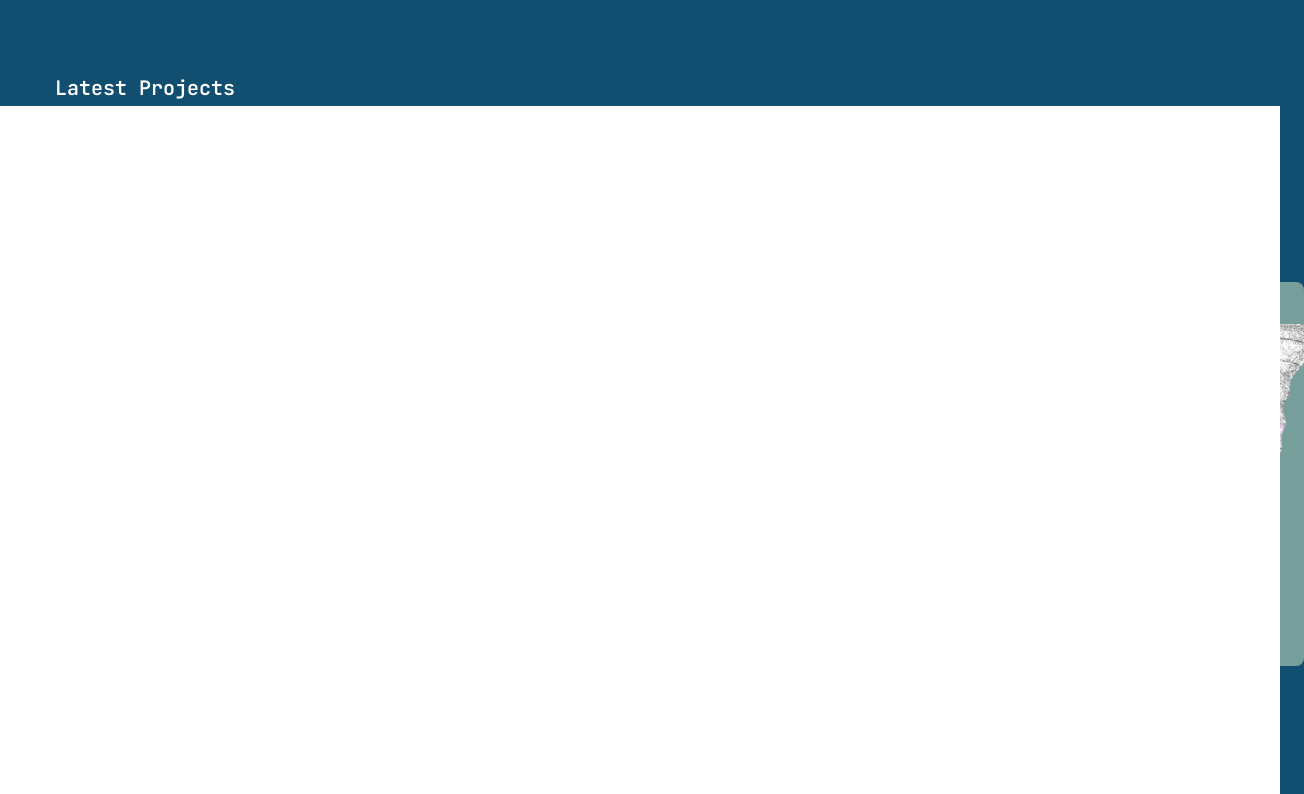
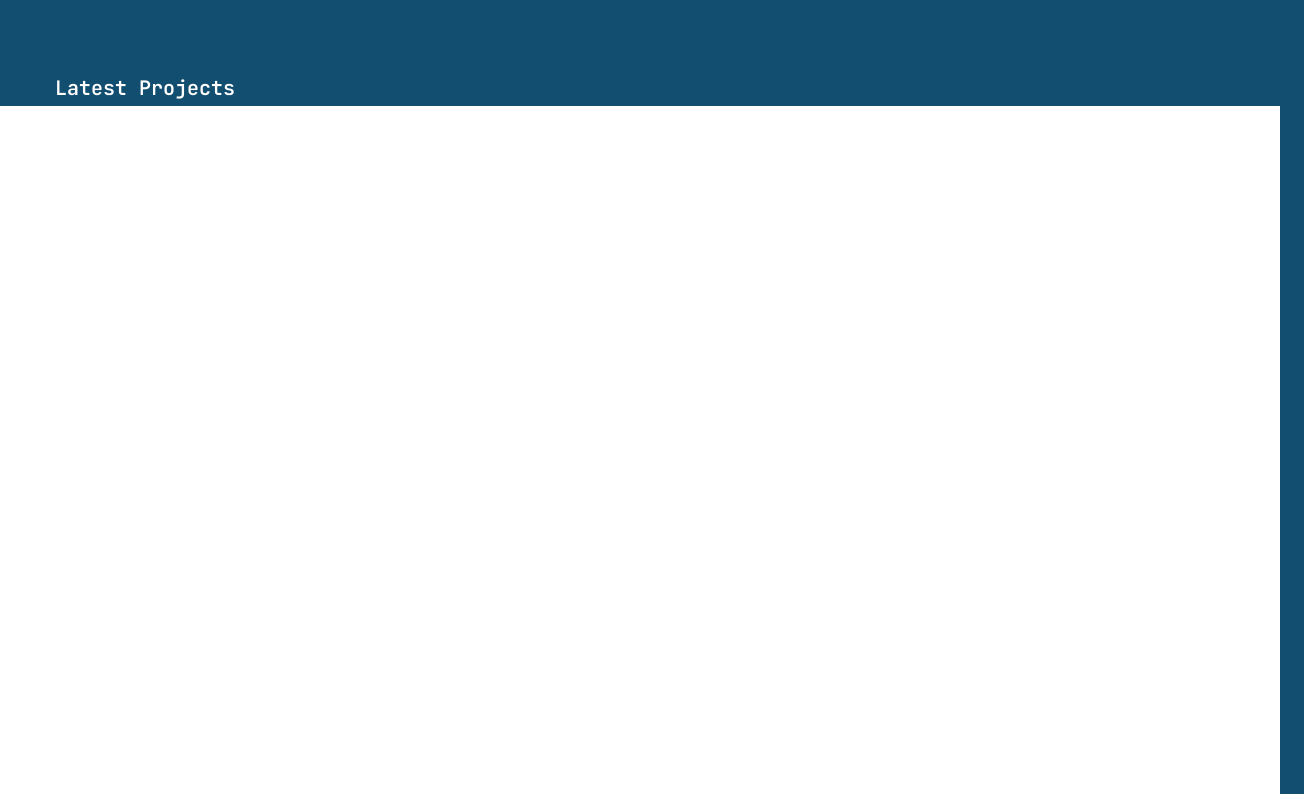
Before and after one commit to MaryKwawu/Paa-Kwesi-Portfolio, a Next.js app: page / in a window 1280 px wide. Shown: the part 694-1488 px from the top of the page, 1304 px wide, since content can reach past the window. After the commit the page ends 1456 px from the top, so only its background shows below. Built offline with nearby package versions, Linux system fonts and the light colour scheme.

Commit message:
feast/page.tsx : worked on card for displaying latest project

```diff
--- a/src/app/page.tsx
+++ b/src/app/page.tsx
@@ -57,11 +57,10 @@ export default function Home() {
 						</div>
 						{/* projects image */}
 						<p className="font-semibold mt-16 text-xl"> Latest Projects</p>
-						<div className=" mt-10 grid xl:grid-cols-3 gap-32">
+						<div className="mt-10 grid xl:grid-cols-4 gap-16">
 							<div
-								className="h-96 w-96"
+								className="h-56 w-56"
 								style={{
-									backgroundImage: "url(/assets/card.png)",
 									backgroundSize: "120%",
 									backgroundRepeat: "no-repeat",
 									backgroundColor: "#769e9a",
@@ -70,9 +69,8 @@ export default function Home() {
 								}}
 							></div>
 							<div
-								className="h-96 w-96 mt-16 "
+								className="h-56 w-56 mt-16 "
 								style={{
-									backgroundImage: "url(/assets/card2.png)",
 									backgroundSize: "120%",
 									backgroundRepeat: "no-repeat",
 									backgroundColor: "#769e9a",
@@ -81,9 +79,18 @@ export default function Home() {
 								}}
 							></div>
 							<div
-								className="h-96 w-96 mt-32"
+								className="h-56 w-56 mt-32"
 								style={{
-									backgroundImage: "url(/assets/card3.png)",
+									backgroundSize: "110%",
+									backgroundRepeat: "no-repeat",
+									backgroundColor: "#769e9a",
+									backgroundPosition: "center",
+									borderRadius: "8px",
+								}}
+							></div>
+							<div
+								className="h-56 w-56 mt-64"
+								style={{
 									backgroundSize: "110%",
 									backgroundRepeat: "no-repeat",
 									backgroundColor: "#769e9a",
```
